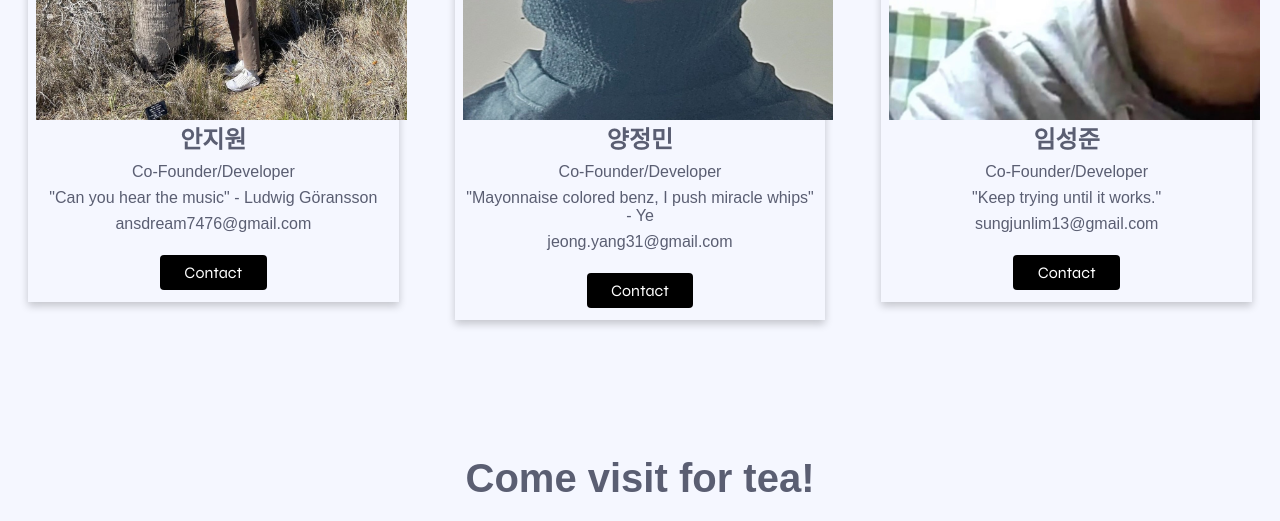
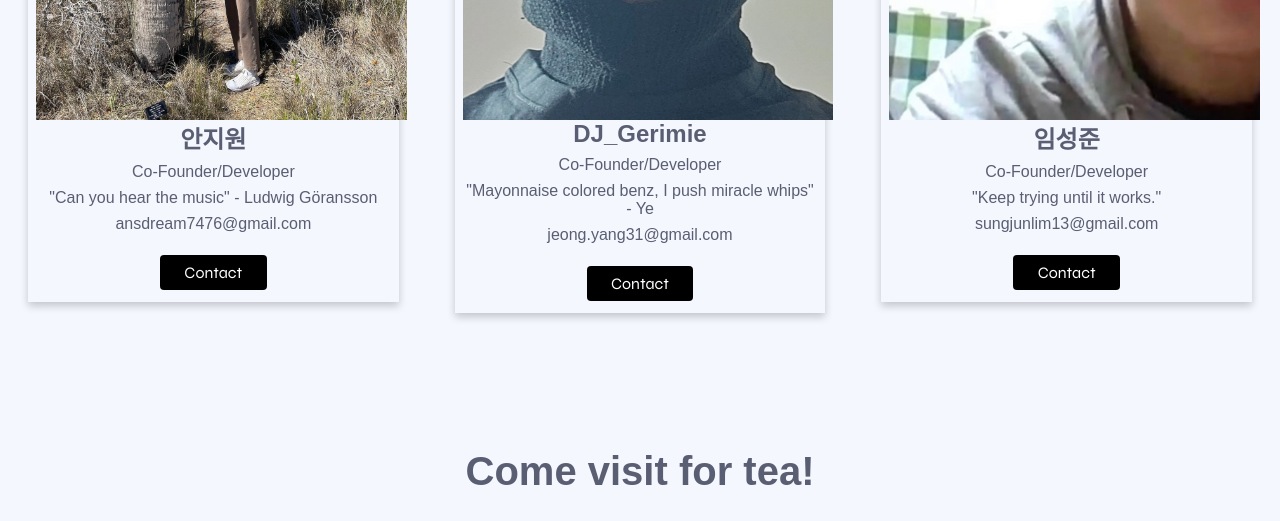
Before and after one commit to Jeremy-Min-Yang/WebProgrammingProject, a website: page public/aboutUs.html in a window 1280 px wide. Shown: the part 1440-1961 px from the top of the page. Drawn offline with nearby package versions, Linux system fonts and the light colour scheme; some packages are replaced by stand-ins of ours; grey boxes are pictures that could not be loaded.

Commit message:
small edit

```diff
--- a/public/aboutUs.html
+++ b/public/aboutUs.html
@@ -122,7 +122,7 @@
          <div class="aboutuscard">
             <img class="about_image" src="../images/devPics/jy.jpg">
             <div class="aboutuscontainer">
-               <h2>양정민</h2>
+               <h2>DJ_Gerimie</h2>
                <p class="title">Co-Founder/Developer</p>
                <p>"Mayonnaise colored benz, I push miracle whips" - Ye</p>
                <p class="about_email">jeong.yang31@gmail.com</p>
```
